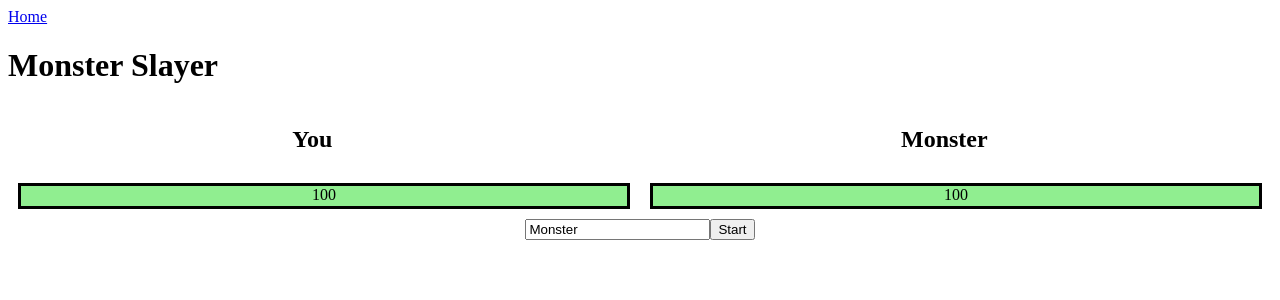
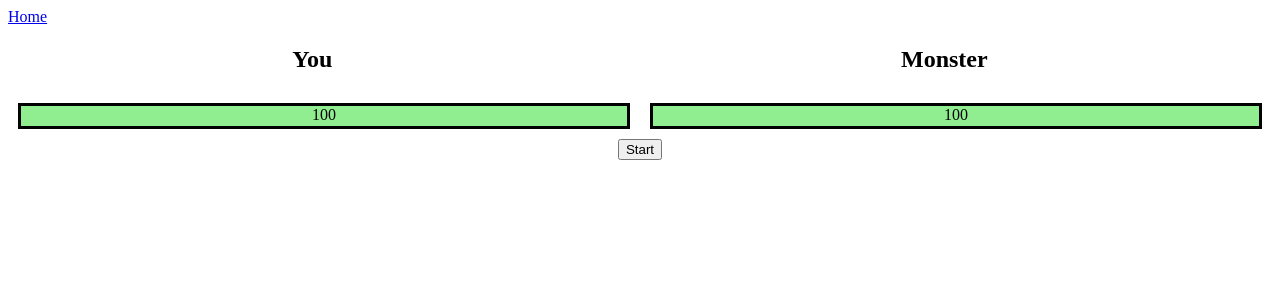
Before and after one commit to jinyanomura/my-vue-app, a Vue app: page /monster_slayer in a window 1280 px wide. Both pictures are taken after a click on the button "START PLAYING". Shown: the top 300 px of the page. Built offline with nearby package versions, Linux system fonts and the light colour scheme.

Commit message:
moved monsterName input outside

```diff
--- a/src/components/MSdetails.vue
+++ b/src/components/MSdetails.vue
@@ -1,3 +1,21 @@
 <template>
-  <h1>Details for Monster Slayer</h1>
+  <div>
+    <h1>Details for Monster Slayer</h1>
+    <input type="text" v-model.lazy="monsterName" />
+  </div>
 </template>
+
+<script>
+export default {
+  data() {
+    return {
+      monsterName: "",
+    };
+  },
+  watch: {
+    monsterName() {
+      this.$emit("monsterWasCreated", this.monsterName);
+    },
+  },
+};
+</script>
--- a/src/components/MSplaying.vue
+++ b/src/components/MSplaying.vue
@@ -1,6 +1,5 @@
 <template>
-  <div id="app">
-    <h1>{{ title }}</h1>
+  <div>
     <section class="players">
       <h2 :class="{ winner: !monster.life, loser: !player.life }">
         {{ player.name }}
@@ -30,11 +29,11 @@
       </div>
     </section>
     <section class="actionButtons">
-      <div v-if="!isPlaying">
-        <input type="text" v-model="monster.name" />
-        <button @click="start">Start</button>
+      <div v-if="!isPlaying && !logs.length">
+        <!-- <input type="text" v-model="monster.name" /> -->
+        <button @click="isPlaying = true">Start</button>
       </div>
-      <div v-else>
+      <div v-else-if="isPlaying">
         <button @click="attack" v-bind="{ disabled: !isClickable }">
           Attack
         </button>
@@ -43,28 +42,36 @@
           Give up
         </button>
       </div>
+      <div v-else>
+        <button @click="restart">Retry</button>
+      </div>
     </section>
     <section class="battle-log" v-if="logs.length">
-      <ul>
-        <li v-for="(log, index) in logs" :key="index">
+      <div v-for="(log, index) in logs" :key="index">
+        <p
+          :class="[
+            { 'player-log': log.isPlayer },
+            { 'monster-log': !log.isPlayer },
+          ]"
+        >
           {{ log.text }}
-        </li>
-      </ul>
+        </p>
+      </div>
     </section>
   </div>
 </template>
 
 <script>
 export default {
+  props: ["monsterName"],
   data: function() {
     return {
-      title: "Monster Slayer",
       player: {
         name: "You",
         life: 100,
       },
       monster: {
-        name: "Monster",
+        name: this.monsterName,
         life: 100,
       },
       isPlaying: false,
@@ -73,13 +80,13 @@ export default {
     };
   },
   methods: {
-    start: function() {
-      this.isPlaying = true;
+    restart() {
+      this.isPlaying = !this.isPlaying;
       this.player.life = 100;
       this.monster.life = 100;
       this.logs = [];
     },
-    attack: function() {
+    attack() {
       const damage = this.calculater(5, 1);
       this.monster.life -= damage;
       this.logs.unshift({
@@ -96,7 +103,7 @@ export default {
       this.judge();
       setTimeout(this.monsterAttack, 300);
     },
-    monsterAttack: function() {
+    monsterAttack() {
       const damage = this.calculater(10, 3);
       this.player.life -= damage;
       this.logs.unshift({
@@ -112,10 +119,10 @@ export default {
       this.judge();
       this.isClickable = true;
     },
-    calculater: function(max, min) {
+    calculater(max, min) {
       return Math.max(Math.floor(Math.random() * max) + 1, min);
     },
-    heal: function() {
+    heal() {
       const restore = this.calculater(10, 5);
       this.player.life += restore;
       if (this.player.life > 100) this.player.life = 100;
@@ -126,13 +133,13 @@ export default {
       this.isClickable = false;
       setTimeout(this.monsterAttack, 300);
     },
-    giveUp: function() {
+    giveUp() {
       const confirmation = confirm("Really?");
       if (confirmation) {
-        this.isPlaying = false;
+        this.restart();
       } else alert("Never give up!!!");
     },
-    judge: function() {
+    judge() {
       if (this.player.life <= 0) {
         this.player.life = 0;
         alert("YOU LOSE...");
@@ -146,19 +153,19 @@ export default {
     },
   },
   computed: {
-    isPlayerDying: function() {
+    isPlayerDying() {
       if (this.player.life < 30) {
         return true;
       } else return false;
     },
-    isMonsterDying: function() {
+    isMonsterDying() {
       if (this.monster.life < 30) {
         return true;
       } else return false;
     },
   },
   watch: {
-    logs: function() {
+    logs() {
       if (this.logs.length > 10) {
         this.logs.pop();
       }
@@ -194,7 +201,15 @@ export default {
 
 .battle-log {
   display: flex;
-  justify-content: center;
+  flex-direction: column;
+}
+
+.player-log {
+  text-align: left;
+}
+
+.monster-log {
+  text-align: right;
 }
 
 .winner {
--- a/src/main.js
+++ b/src/main.js
@@ -1,10 +1,12 @@
-import Vue from 'vue'
-import App from './App.vue'
-import router from './router'
+import Vue from "vue";
+import App from "./App.vue";
+import router from "./router";
 
-Vue.config.productionTip = false
+Vue.config.productionTip = false;
+
+export const eventBus = new Vue();
 
 new Vue({
   router,
-  render: h => h(App)
-}).$mount('#app')
+  render: (h) => h(App),
+}).$mount("#app");
--- a/src/views/MonsterSlayer.vue
+++ b/src/views/MonsterSlayer.vue
@@ -1,6 +1,10 @@
 <template>
   <div>
-    <component :is="selectedComponent"></component>
+    <component
+      :is="selectedComponent"
+      :monsterName="monsterName"
+      @monsterWasCreated="monsterName = $event"
+    ></component>
     <button
       @click="selectedComponent = 'MSplaying'"
       v-if="selectedComponent === 'MSdetails'"
@@ -22,6 +26,7 @@ export default {
   data() {
     return {
       selectedComponent: "MSdetails",
+      monsterName: "Monster",
     };
   },
 };
```
